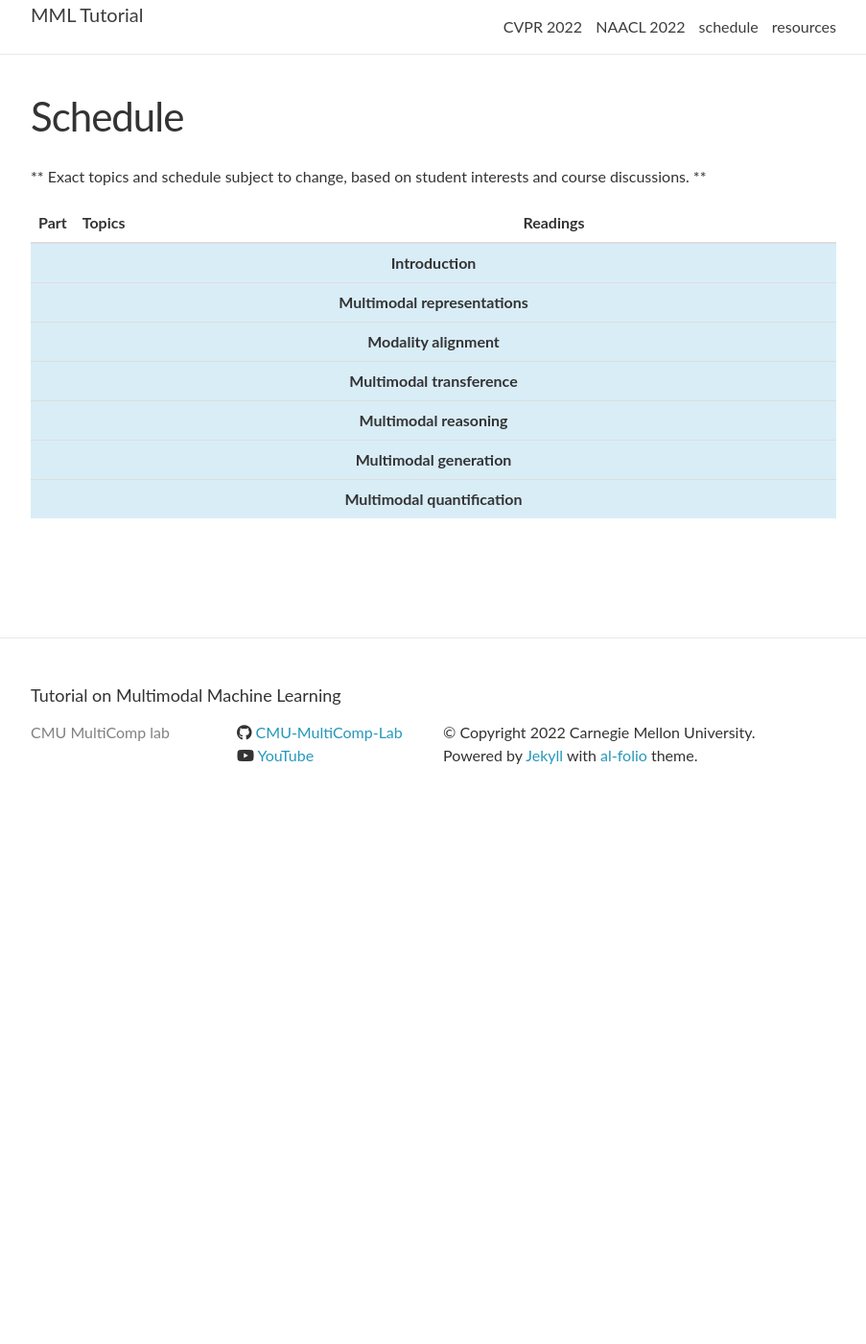
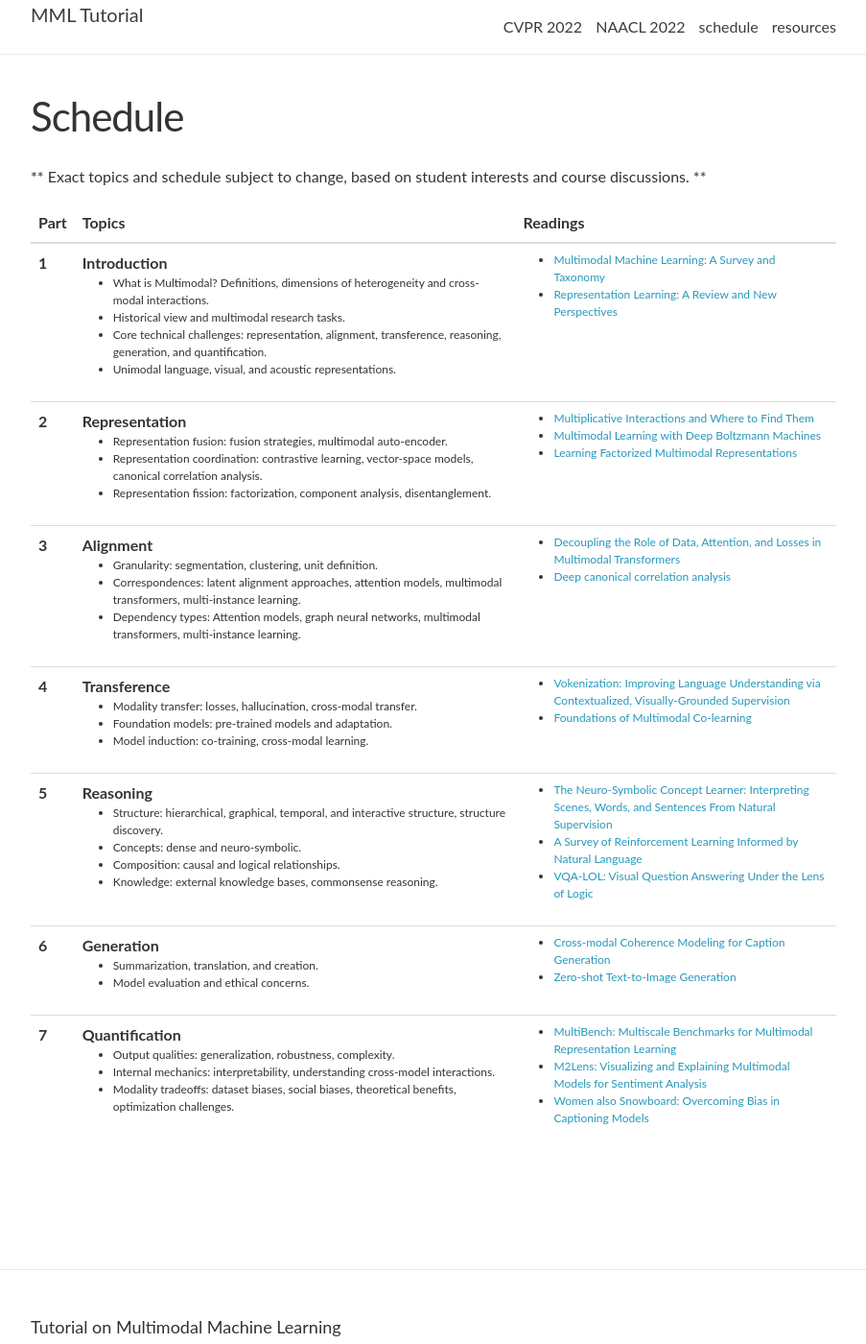
Before and after one commit to CMU-MultiComp-Lab/mmml-tutorial, a Jekyll site: the page built from _pages/schedule.md, in a window 1280 px wide and 1400 px high. Shown: the whole window at 96% size, without its empty margins (188-1091 px from the left). Built offline with Jekyll 4.4.1, drawn with Linux system fonts in a browser that asks for light colours; nearby versions of some CDN libraries; comment, search, counter and statistics services are not loaded; some of the changed lines change nothing that is shown.

Commit message:
Update lectures.yml

```diff
--- a/_data/lectures.yml
+++ b/_data/lectures.yml
@@ -1,4 +1,4 @@
-- part: 1
+- date: 1
   title: >
     <strong>Introduction</strong>
   slides:
@@ -11,9 +11,9 @@
     - <a href="https://arxiv.org/abs/1705.09406">Multimodal Machine Learning&#58; A Survey and Taxonomy</a> <br/>
     - <a href="https://arxiv.org/abs/1206.5538">Representation Learning&#58; A Review and New Perspectives</a> <br/>
 
-- part: 2
+- date: 2
   title: >
-    <strong>Multimodal representations</strong>
+    <strong>Representation</strong>
   topics:
     - Representation fusion&#58; fusion strategies, multimodal auto-encoder.<br/>
     - Representation coordination&#58; contrastive learning, vector-space models, canonical correlation analysis.<br/>
@@ -23,9 +23,9 @@
     - <a href="https://jmlr.org/papers/volume15/srivastava14b/srivastava14b.pdf">Multimodal Learning with Deep Boltzmann Machines</a> <br/>
     - <a href="https://arxiv.org/abs/1806.06176">Learning Factorized Multimodal Representations</a> <br/>
 
-- part: 3
+- date: 3
   title: >
-    <strong>Modality alignment</strong>
+    <strong>Alignment</strong>
   topics:
     - Granularity&#58; segmentation, clustering, unit definition.<br/>
     - Correspondences&#58; latent alignment approaches, attention models, multimodal transformers, multi-instance learning.<br/>
@@ -34,9 +34,9 @@
     - <a href="https://arxiv.org/abs/2102.00529">Decoupling the Role of Data, Attention, and Losses in Multimodal Transformers</a> <br/>
     - <a href="https://home.ttic.edu/~klivescu/papers/andrew_icml2013.pdf">Deep canonical correlation analysis</a> <br/>
 
-- part: 4
+- date: 4
   title: >
-    <strong>Multimodal transference</strong>
+    <strong>Transference</strong>
   topics:
     - Modality transfer&#58; losses, hallucination, cross-modal transfer.<br/>
     - Foundation models&#58; pre-trained models and adaptation.<br/>
@@ -45,9 +45,9 @@
     - <a href="https://arxiv.org/abs/2010.06775">Vokenization&#58; Improving Language Understanding via Contextualized, Visually-Grounded Supervision</a> <br/>
     - <a href="https://www.sciencedirect.com/science/article/pii/S1566253520303006">Foundations of Multimodal Co-learning</a> <br/>
 
-- part: 5
+- date: 5
   title: >
-    <strong>Multimodal reasoning</strong>
+    <strong>Reasoning</strong>
   topics:
     - Structure&#58; hierarchical, graphical, temporal, and interactive structure, structure discovery.<br/>
     - Concepts&#58; dense and neuro-symbolic.<br/>
@@ -58,9 +58,9 @@
     - <a href="https://arxiv.org/abs/1906.03926">A Survey of Reinforcement Learning Informed by Natural Language</a> <br/>
     - <a href="https://arxiv.org/abs/2002.08325">VQA-LOL&#58; Visual Question Answering Under the Lens of Logic</a> <br/>
 
-- part: 6
+- date: 6
   title: >
-    <strong>Multimodal generation</strong>
+    <strong>Generation</strong>
   topics:
     - Summarization, translation, and creation.<br/>
     - Model evaluation and ethical concerns.<br/>
@@ -68,9 +68,9 @@
     - <a href="https://arxiv.org/abs/2005.00908">Cross-modal Coherence Modeling for Caption Generation</a> <br/>
     - <a href="https://arxiv.org/abs/2102.12092">Zero-shot Text-to-Image Generation </a> <br/>
 
-- part: 7
+- date: 7
   title: >
-    <strong>Multimodal quantification</strong>
+    <strong>Quantification</strong>
   topics:
     - Output qualities&#58; generalization, robustness, complexity.<br/>
     - Internal mechanics&#58; interpretability, understanding cross-model interactions.<br/>
```
